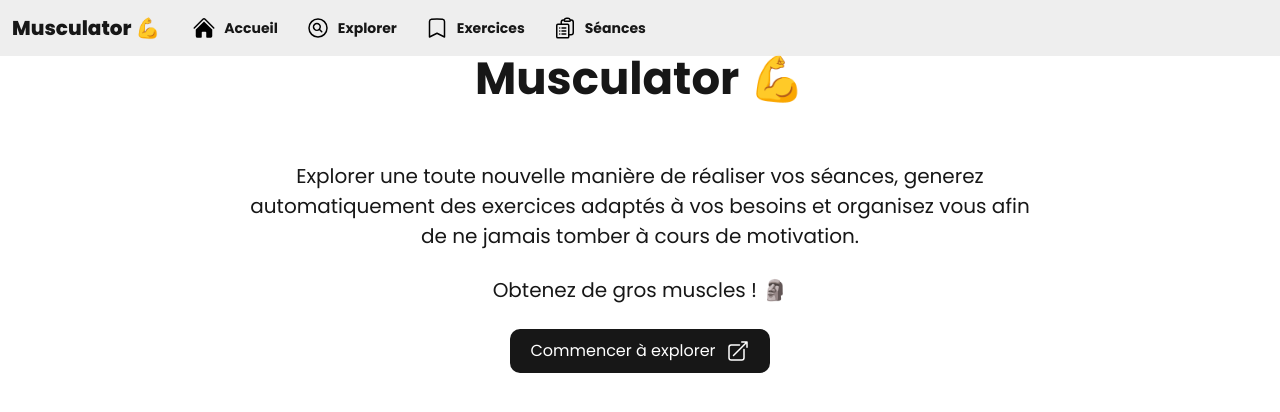
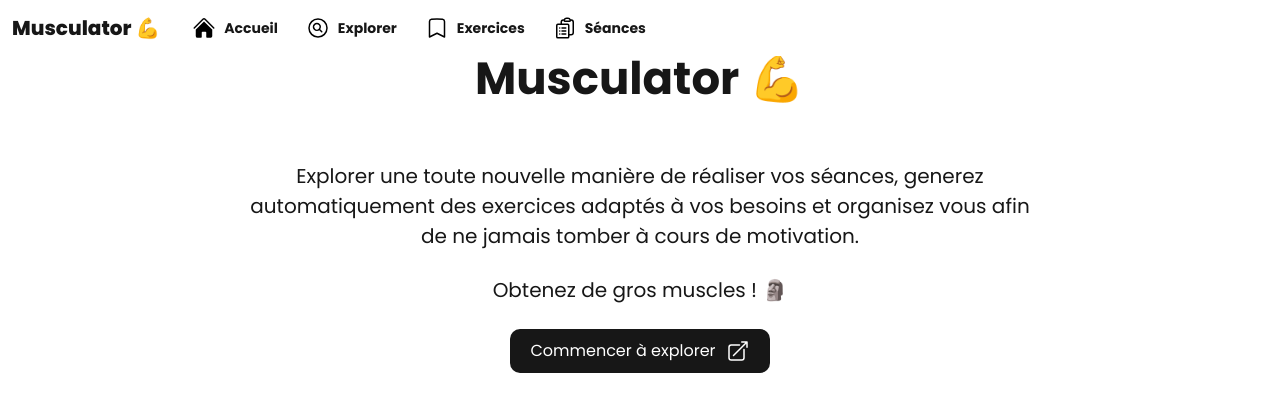
Before and after one commit to mael-grn/musculator, a Next.js app: page / in a window 1280 px wide. Shown: the top 412 px of the page. Built offline with nearby package versions, Linux system fonts and the light colour scheme.

Commit message:
correction de bugs

```diff
--- a/src/app/components/navbar.tsx
+++ b/src/app/components/navbar.tsx
@@ -10,7 +10,7 @@ export default function Navbar() {
     const isActive = (path : string) => pathname === path || pathname.startsWith(path + "/");
 
     return (
-        <nav className={"z-50 p-3 justify-around md:justify-start fixed flex gap-3 bottom-0 md:top-0 left-0 w-full h-20 md:h-14 bg-lightTransparent backdrop-blur items-center"}>
+        <nav className={"z-50 p-3 justify-around md:justify-start fixed flex gap-3 bottom-0 md:top-0 left-0 w-full h-20 md:h-14 bg-white backdrop-blur items-center"}>
             <p className={"hidden md:block font-extrabold mr-3"}>Musculator 💪</p>
             <Link className={"p-2 flex flex-row gap-2 w-fit justify-center items-center h-full hover:no-underline md:hover:bg-hoverLight rounded-3xl active:scale-90"} href={"/"}>
                 <img className={"w-8 md:w-6"} alt={"icon"} src={isActive("/") ? "/icons/home-solid.svg" : "/icons/home-outline.svg"}/>
```
